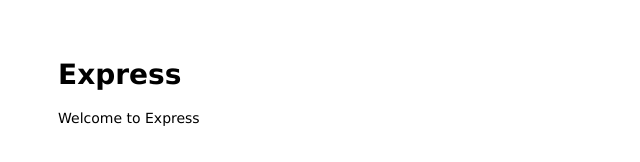
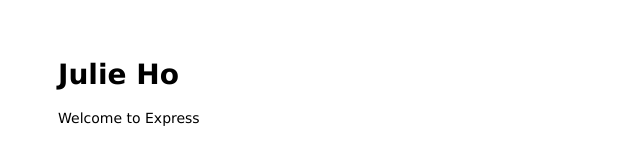
Before and after one commit to julieh09/asdfghtest, a website: page public/index.html in a window 1280 px wide. Shown: the full height of the page, 0-640 px from the left. Drawn offline with Linux system fonts and the light colour scheme.

Commit message:
Update index.html

```diff
--- a/public/index.html
+++ b/public/index.html
@@ -6,7 +6,7 @@
 </head>
 
 <body>
-  <h1>Express</h1>
+  <h1>Julie Ho</h1>
   <p>Welcome to Express</p>
 </body>
 
```
